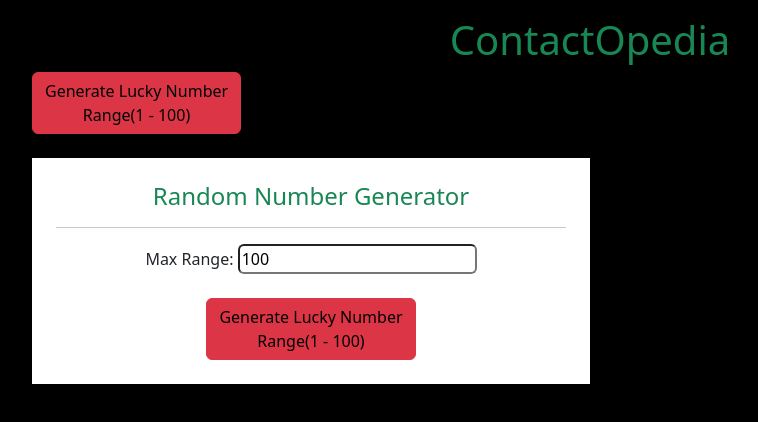
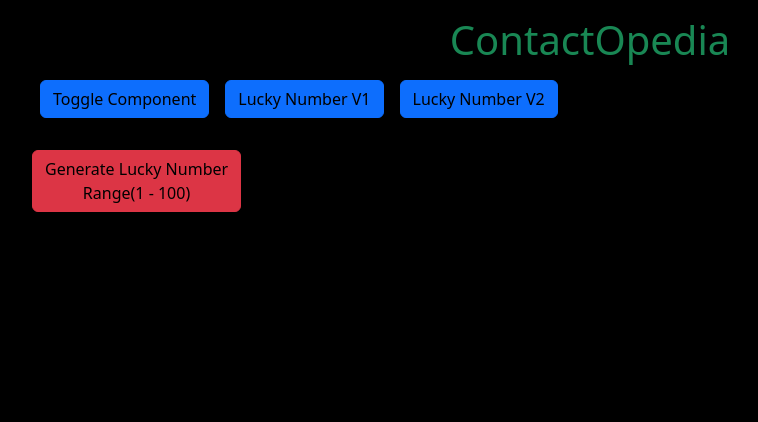
Before and after one commit to tankoi/vue-3-and-net-10-build-full-stack-real-world-app-2025, a Vue app in the folder Section 13 - Slots and Lifecycle/vue-components-demo/: page / in a window 1280 px wide. Shown: the top 422 px of the page, without its empty margins (50-808 px from the left). Built offline with nearby package versions, Linux system fonts and the light colour scheme.

Commit message:
103. Dynamic Components

```diff
--- a/Section 13 - Slots and Lifecycle/vue-components-demo/src/App.vue
+++ b/Section 13 - Slots and Lifecycle/vue-components-demo/src/App.vue
@@ -2,16 +2,27 @@
   <div class="bg-black text pt-3" :style="{ height: '100vh' }">
     <h1 class="text-center text-success">ContactOpedia</h1>
     <div class="container">
-      <LuckyNumber></LuckyNumber>
+      <button class="btn btn-primary text-black m-2" @click="newVersion = !newVersion">Toggle Component</button>
+      <button class="btn btn-primary text-black m-2" @click="newVersion = false">Lucky Number V1</button>
+      <button class="btn btn-primary text-black m-2" @click="newVersion = true">Lucky Number V2</button>
       <br>
-      <LuckyNumberV2></LuckyNumberV2>
+      <br>
+      <component :is="currentComponent" />
     </div>
   </div>
 </template>
 
 <script setup>
+import { ref, computed } from 'vue';
 import LuckyNumber from './components/LuckyNumber.vue';
 import LuckyNumberV2 from './components/LuckyNumberV2.vue';
+
+const newVersion = ref(false);
+
+const currentComponent = computed(() => {
+  return newVersion.value ? LuckyNumberV2 : LuckyNumber;
+});
+
 </script>
 
 <style></style>
```
